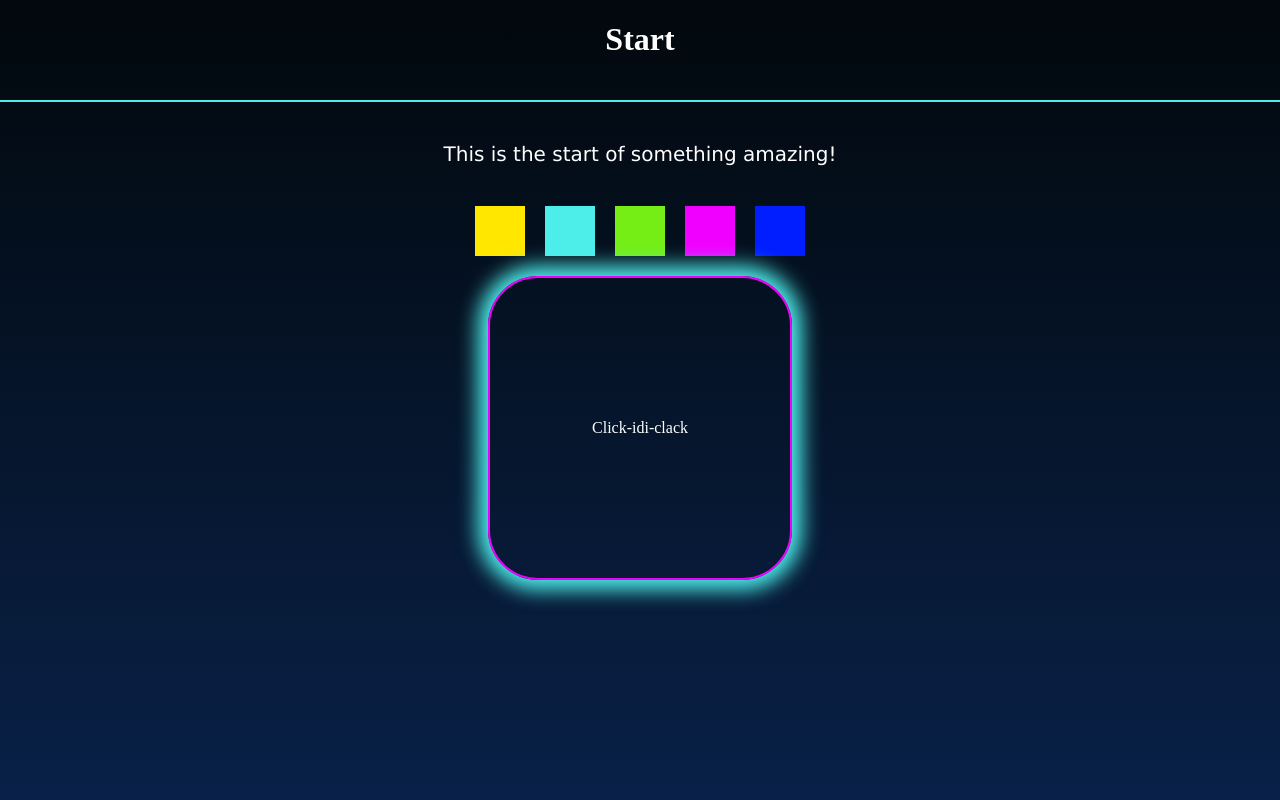
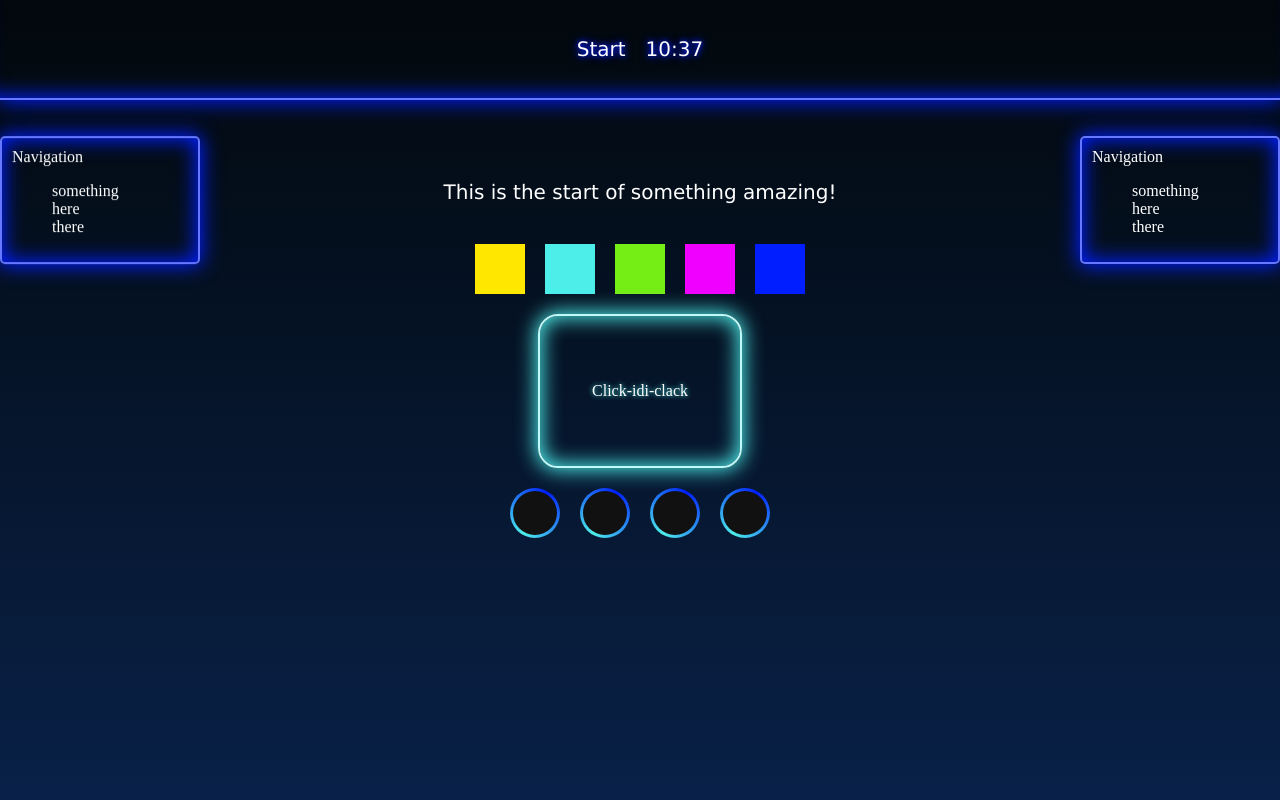
Before and after one commit to Faeyn/nyx, a plain HTML site: page index.html in a window 1280 px wide. Shown: the top 800 px of the page. Drawn offline with Linux system fonts and the light colour scheme.

Commit message:
sidebare setup

```diff
--- /dev/null
+++ b/header.js
@@ -0,0 +1,33 @@
+class headerComponent extends HTMLElement {
+    timerId;
+
+    connectedCallback() {
+        this.innerHTML = `
+        <header class="header">
+            <a href="index.html" class="link">
+                <p class="blue">
+                    Start
+                </p>
+            </a>
+            <p id="clock" class="blue">--:--:--</p>
+        </header>
+        `;
+
+        const clockEl = this.querySelector("#clock");
+
+        const tick = () => {
+            clockEl.textContent = new Date().toLocaleString('nl-NL', {
+                hour: '2-digit', minute: '2-digit', hour12: false
+            });
+        };
+
+        tick();
+        this.timerId = setInterval(tick, 60000);
+    }
+
+    disconnectedCallback() {
+        if (this.timerId) clearInterval(this.timerId);
+    }
+}
+
+customElements.define("header-component", headerComponent);
--- a/index.html
+++ b/index.html
@@ -4,38 +4,44 @@
         <link rel="stylesheet" style="text/css" href="style.css"/>
         <title> Faeyndom </title>
     </head>
-    <body class="col">
-        <div class="header">
-            <div class="col vc">
-                <h1>
-                    Start
-                <h1>
-            </div>
-        </div>
-
+    <body>
+        <header-component></header-component>
+        <main>
+            <sidebar-component></sidebar-component>
+            <div class="content">
                 <p>
                 This is the start of something amazing!
                 </p>
 
                 <div class="row">
-            <div id="hello" class="block" style="background: var(--color-neon-yellow)">
+                    <div id="hello" class="block" style="background: var(--clr-neon-yellow)">
                     </div>
-            <div class="block" style="background: var(--color-neon-teal)">
+                    <div class="block" style="background: var(--clr-neon-teal)">
                     </div>
-            <div class="block" style="background: var(--color-neon-green)">
+                    <div class="block" style="background: var(--clr-neon-green)">
                     </div>
-            <div class="block" style="background: var(--color-neon-pink)">
+                    <div class="block" style="background: var(--clr-neon-pink)">
                     </div>
-            <div class="block" style="background: var(--color-neon-blue)">
+                    <div class="block" style="background: var(--clr-neon-blue)">
                     </div>
                 </div>
-
-        <a href="clicky.html" class="card-link">
-            <div class="card" style="height:300px; width:300px">
+                <a href="clicky.html" class="link">
+                    <div class="card" style="height:150px; width:200px">
                         <div class="cc">
                             Click-idi-clack
                         </div>
                     </div>
                 </a>
+                <div class="row">
+                    <div class="rotating-border"></div>
+                    <div class="rotating-border"></div>
+                    <div class="rotating-border"></div>
+                    <div class="rotating-border"></div>
+                </div>
+            </div>
+            <sidebar-component></sidebar-component>
+        </main>
+        <script src="header.js"></script>
+        <script src="sidebar.js"></script>
     </body>
 </html>
--- /dev/null
+++ b/sidebar.js
@@ -0,0 +1,65 @@
+class sidebarComponent extends HTMLElement {
+    constructor() {
+        super()
+        this.y = 0;
+        this.vy = 0;
+        this.prevTs = 0;
+        this.rafId = 0;
+
+        this.K = 100;
+        this.c = 15;
+
+        this.tick = this.tick.bind(this);
+        this.requestTick = this.requestTick.bind(this);
+    }
+
+    connectedCallback() {
+        this.innerHTML = `
+        <div class="sidebar">
+            <div class="floating-window">
+                Navigation
+                <ul style="list-style-type:none;">
+                    <li> something </li>
+                    <li> here </li>
+                    <li> there </li>
+                </ul>
+            </div>
+        </div>
+        `;
+
+        this.box = document.querySelector(".sidebar .floating-window");
+        this.sidebar = document.querySelector(".sidebar");
+        window.addEventListener('scroll', this.requestTick, { passive: true });
+    }
+
+    disconnectedCallback() {
+        window.removeEventListener('scroll', this.onScroll);
+        if (this.rafId) cancelAnimationFrame(this.rafId);
+    }
+
+    requestTick() {
+        if (!this.rafId) {this.rafId = requestAnimationFrame(this.tick);};
+    }
+
+    tick(ts) {
+        this.rafId = 0;
+
+        if (!this.prevTs) this.prevTs = ts;
+        const dt = Math.min((ts - this.prevTs) / 1000, 0.05);
+        this.prevTs = ts;
+
+        const dy = window.scrollY - this.y;
+        const ay = this.K * dy - this.c * this.vy;
+        this.vy += dt * ay;
+        this.y  += dt * this.vy;
+
+        this.box.style.transform = `translate(-50%, -50%) translateY(${this.y.toFixed(2)}px)`;
+
+        if (Math.abs(dy) > 10 || Math.abs(this.vy) > 10) {
+            this.rafId = requestAnimationFrame(this.tick);
+        }
+
+    }
+}
+
+customElements.define("sidebar-component", sidebarComponent);
--- a/style.css
+++ b/style.css
@@ -1,27 +1,46 @@
 :root {
-    --color-bg-dark: #02080c;
-    --color-bg-light: #092148;
+    --clr-bg-dark: #02080c;
+    --clr-bg-light: #092148;
 
-    --color-neon-teal: #4deeea;
-    --color-neon-green: #74ee15;
-    --color-neon-yellow: #ffe700;
-    --color-neon-pink: #f000ff;
-    --color-neon-blue: #001eff;
+    --clr-neon-teal: #4deeea;
+    --clr-neon-green: #74ee15;
+    --clr-neon-yellow: #ffe700;
+    --clr-neon-pink: #f000ff;
+    --clr-neon-blue: #001eff;
+
+    --clr-neon-teal-l: hsl(from var(--clr-neon-teal) h s calc(1.4*l));
+    --clr-neon-green-l: hsl(from var(--clr-neon-green) h s calc(1.4*l));
+    --clr-neon-yellow-l: hsl(from var(--clr-neon-yellow) h s calc(1.4*l));
+    --clr-neon_pink-l: hsl(from var(--clr-neon-pink) h s calc(1.4*l));
+    --clr-neon-blue-l: hsl(from var(--clr-neon-blue) h s calc(1.4*l));
+
+    --content-padding: 60px;
+    --sidebar-width: 200px;
 }
 
 body {
     min-height: 100vh;
     margin: 0;
+    color: white;
 
-    background: linear-gradient(180deg, var(--color-bg-dark), 50%, var(--color-bg-light));
+    display: flex;
+    flex-direction: column;
+    align-items: left;
+
+    background: linear-gradient(180deg, var(--clr-bg-dark), 50%, var(--clr-bg-light));
     background-attachment: fixed;
+}
+
+main {
+    display: flex;
+    flex-direction: row;
 }
 
 
 hr {
     border: none;
     height: 2px;
-    background: var(--color-hg);
+    background: var(--clr-hg);
 }
 
 h1 {
@@ -35,15 +54,63 @@ p {
     color: white;
 }
 
+.sidebar {
+    width: var(--sidebar-width);
+}
+
+.floating-window {
+    position: relative;
+    border-radius: 5px;
+    border: 2px solid var(--clr-neon-blue-l);
+    box-shadow:
+        0px 0px 20px 2px var(--clr-neon-blue),
+        inset 0px 0px 20px 2px var(--clr-neon-blue);
+
+    left: 50%;
+    top: 100px;
+    transform: translate(-50%, -50%);
+    will-change: transform;
+    z-index: 10;
+
+    padding: 10px 10px 10px 10px;
+}
+
+.content {
+    grid-area: content;
+    display: flex;
+    flex-direction: column;
+    align-items: center;
+
+    row-gap: 20px;
+    height: 300vh;
+    width: 100%;
+
+    padding: var(--content-padding) var(--content-padding) 0px var(--content-padding);
+}
+
 .header {
+    padding-left: var(--sidebar-width);
+    padding-right: var(--sidebar-width);
+    grid-area: header;
+    box-sizing: border-box;
+
     border: solid;
-    border-color: var(--color-neon-teal);
     border-width: 0px 0px 2px 0px;
+    border-style: solid;
+    border-color: var(--clr-neon-blue-l);
 
+    box-shadow:
+        0px 0px 20px 2px var(--clr-neon-blue),
+        inset 0px -20px 20px -18px var(--clr-neon-blue);
+
+    width: 100%;
     height: 100px;
-    width: 100%;
-    max-width: 1280px;
-    min-width: 320px;
+    display: flex;
+    flex-direction: row;
+    column-gap: 20px;
+
+    align-items: center;
+    justify-content: center;
 }
 
 .col {
@@ -67,13 +134,31 @@ p {
 .row {
     display: flex;
     flex-direction: row;
-
+    justify-content: center;
     column-gap: 20px;
 }
 
 .block {
     height: 50px;
     width: 50px;
+}
+
+.block:hover {
+    animation: pop 100ms linear;
+}
+
+@keyframes pop {
+    0% {
+        transform: scale(1);
+    }
+
+    40% {
+        transform: scale(2);
+    }
+
+    100% {
+        transform: scale(1);
+    }
 }
 
 .target {
@@ -83,19 +168,32 @@ p {
     border-radius: 50px;
     border-width: 2px;
     border-color: white;
-    background: linear-gradient(45deg, var(--color-neon-teal), var(--color-neon-pink));
+    background: linear-gradient(45deg, var(--clr-neon-teal), var(--clr-neon-pink));
 }
 
 .card {
-    border-radius: 50px;
+    border-radius: 20px;
     border-width: 2px;
     border-style: solid;
-    border-color: var(--color-neon-pink);
+    border-color: var(--clr-neon-teal-l);
 
-    box-shadow: 0px 0px 20px 10px var(--color-neon-teal);
+    box-shadow:
+        0px 0px 20px 2px var(--clr-neon-teal),
+        inset 0px 0px 20px 2px var(--clr-neon-teal);
+    text-shadow: 0px 0px 5px var(--clr-neon-teal);
 }
 
-.card-link {
+.card:hover {
+    border-color: var(--clr-neon-pink);
+
+    box-shadow:
+        0px 0px 20px 2px var(--clr-neon-pink),
+        inset 0px 0px 20px 2px var(--clr-neon-pink);
+    text-shadow: 0px 0px 5px var(--clr-neon-pink);
+
+}
+
+.link {
     display: inline-block;
     text-decoration: none;
 
@@ -103,15 +201,66 @@ p {
 }
 
 .board {
-    width: calc(100vw - 200px);
-    min-width: 500px;
-
-    height: calc(100vw - 200px);
-    min-height: 500px;
-    max-height: calc(100vh - 250px);
+    width: 100%;
+    aspect-ratio: 1;
+    max-height: calc(100vh - 300px);
 
     border-radius: 50px;
 
-    background: hsl(from var(--color-bg-dark) h s calc(5 * l));
+    background: hsl(from var(--clr-bg-dark) h s calc(5 * l));
+}
 
+.blue {
+    color: white;
+    text-shadow:
+        0px 0px 5px var(--clr-neon-blue),
+        0px 0px 10px var(--clr-neon-blue);
 }
+
+.rotating-border {
+    width: 50px;
+    height: 50px;
+    border-radius: 50px;
+    position: relative;
+    overflow: hidden;
+    background: #111;
+}
+
+.rotating-border::before {
+    content: "";
+    position: absolute;
+    inset: -50%;
+    background: conic-gradient(from 0deg,
+            var(--clr-neon-blue),
+            var(--clr-neon-teal),
+            var(--clr-neon-blue));
+    animation: spin 2s linear infinite;
+}
+
+.rotating-border::after {
+    content: "";
+    position: absolute;
+    inset: 3px;
+    /* thickness of border */
+    border-radius: 47px;
+    background: #111;
+}
+
+.rotating-border>* {
+    position: relative;
+    z-index: 2;
+}
+
+@keyframes spin {
+    0% {
+        transform: rotate(0deg);
+    }
+
+    50% {
+        transform: rotate(720deg);
+    }
+
+    100% {
+        transform: rotate(0deg);
+    }
+}
```
Also changed, not shown: clicky.html (+9 -18 lines), clock.js (added, +15 -0 lines). Lines whose indentation alone changed are shown as unchanged.
